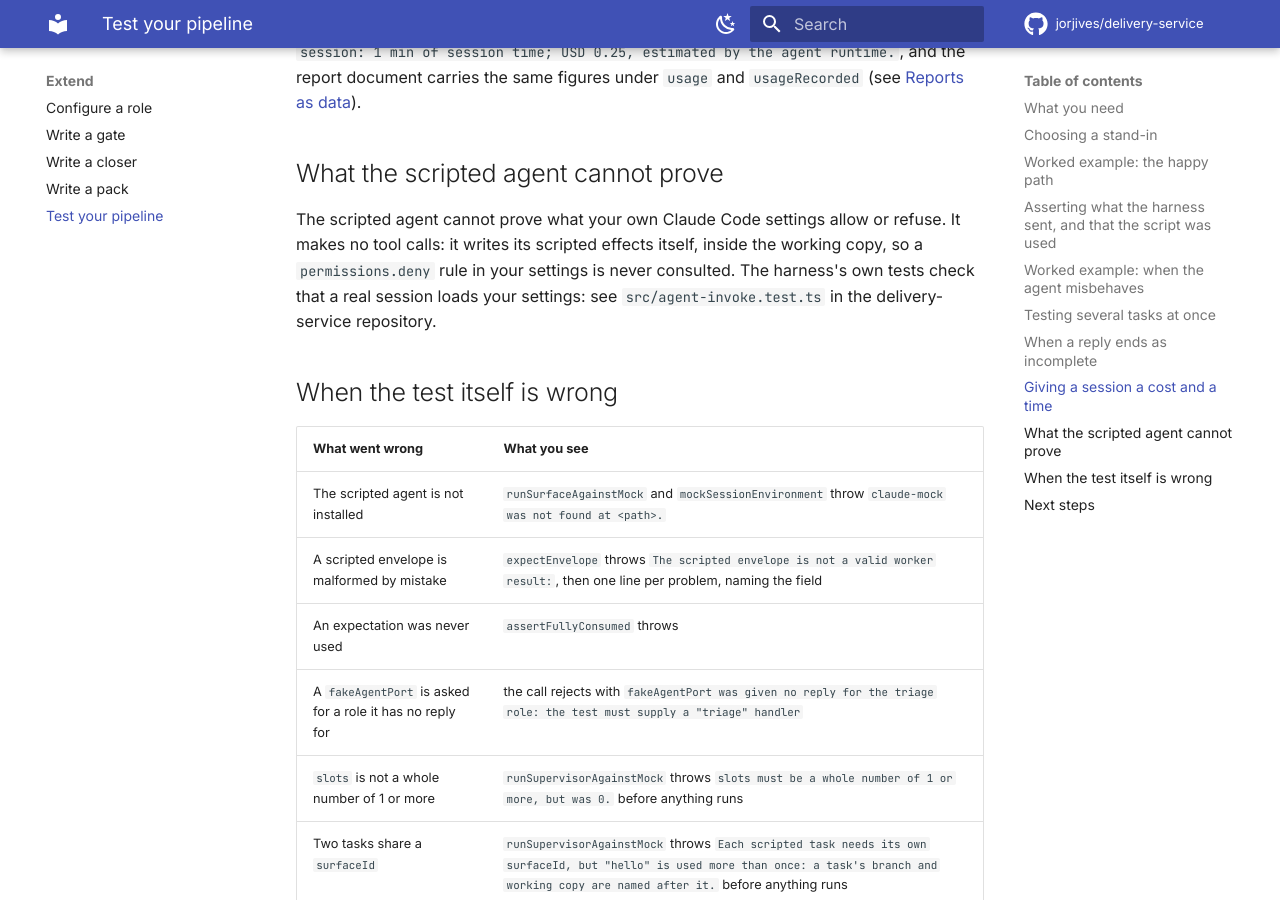
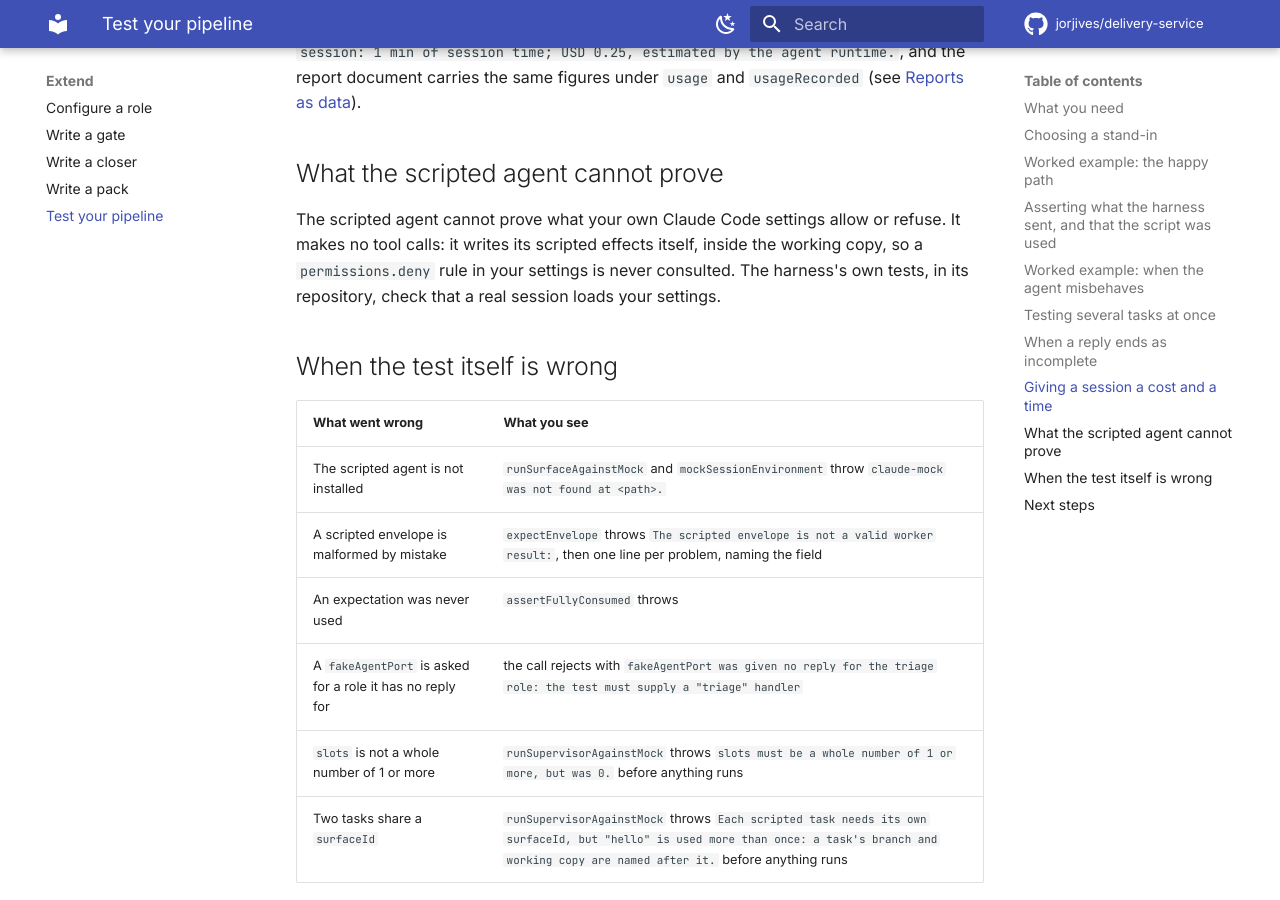
Before and after one commit to jorjives/delivery-service, an MkDocs documentation site: the page built from docs/testing-your-pipeline.md, in a window 1280 px wide and 900 px high, scrolled down 13587 px. Built offline with MkDocs 1.6.1 and Material for MkDocs 9.7.7, drawn with Linux system fonts in a browser that asks for light colours; comment, search, counter and statistics services are not loaded.

Commit message:
Keep source paths out of the pipeline guide and align its two tests
Two tests disagreed: an older slice test required the guide to name
src/agent-invoke.test.ts, while the guide's own test bans source paths
because an installed copy has none. The ban is the intended behaviour, so
the older test now checks for the plain statement instead, and both use the
guide's wording "cannot prove", which matches its heading.

Co-Authored-By: Claude Opus 5.5 <noreply@anthropic.com>

```diff
--- a/docs/testing-your-pipeline.md
+++ b/docs/testing-your-pipeline.md
@@ -617,8 +617,8 @@ same figures under `usage` and `usageRecorded` (see [Reports as data](reporting.
 The scripted agent cannot prove what your own Claude Code settings allow or
 refuse. It makes no tool calls: it writes its scripted effects itself, inside
 the working copy, so a `permissions.deny` rule in your settings is never
-consulted. The harness's own tests check that a real session loads your
-settings: see `src/agent-invoke.test.ts` in the delivery-service repository.
+consulted. The harness's own tests, in its repository, check that a real
+session loads your settings.
 
 ## When the test itself is wrong
 
```
Also changed, not shown: 2 other files.
